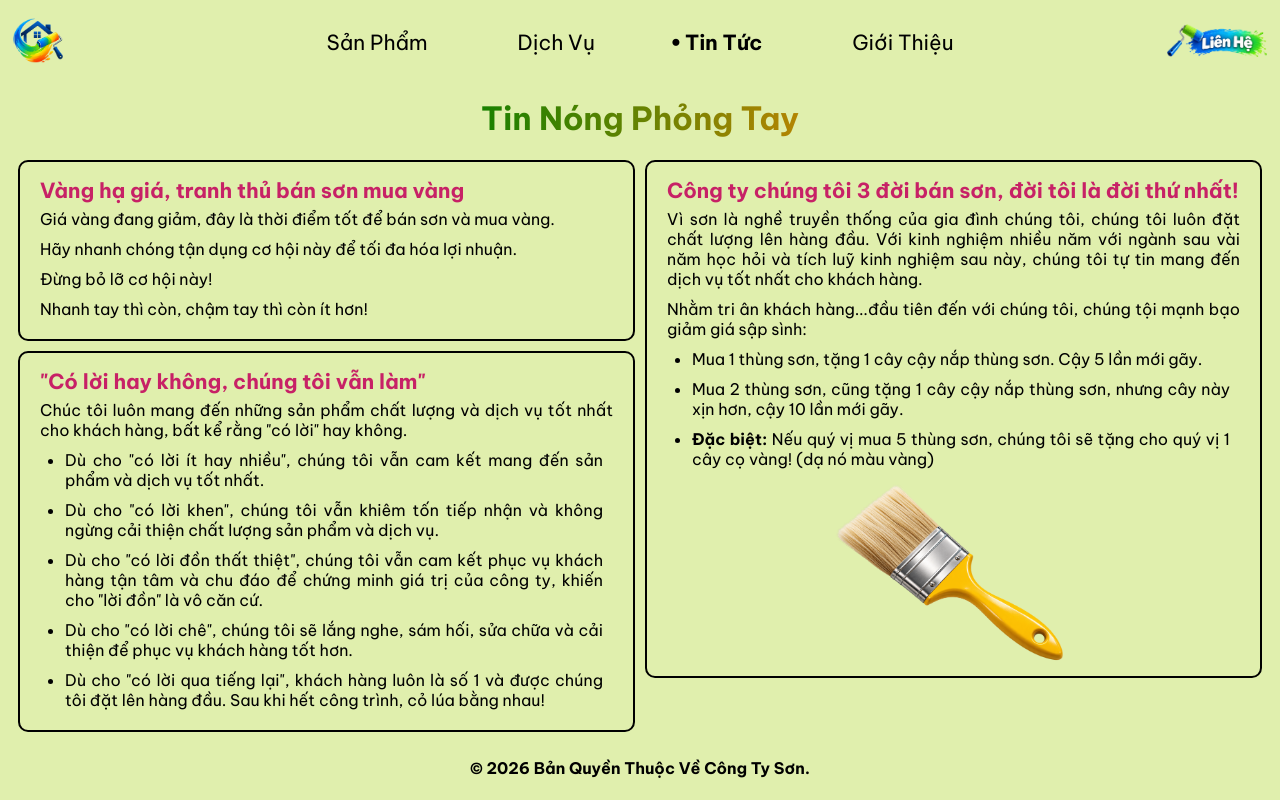
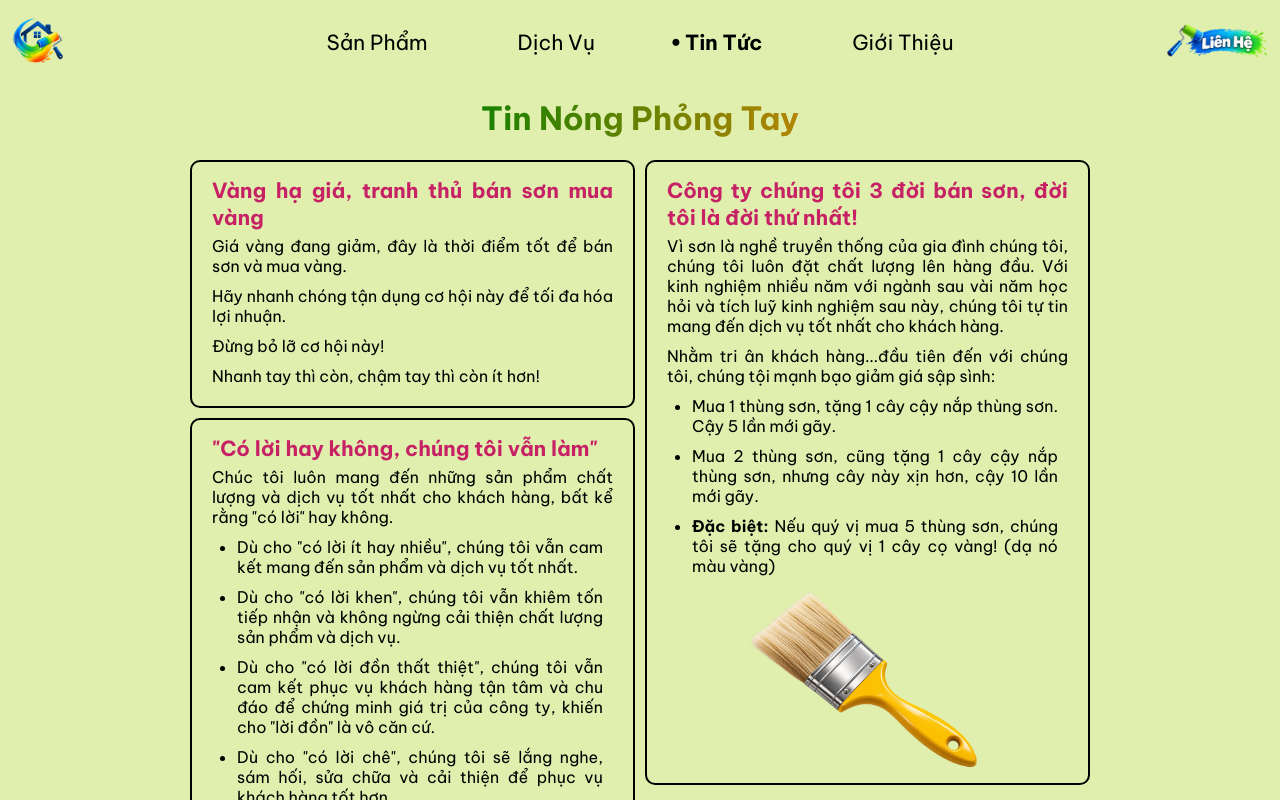
Before and after one commit to QuangDoan7/paint-company, a React (Vite) app in the folder paint-website/: page /paint-company/news in a window 1280 px wide. Shown: the top 800 px of the page. Built offline with nearby package versions, Linux system fonts and the light colour scheme.

Commit message:
#4.2: Modify News a bit

```diff
--- a/paint-website/src/styles/general.css
+++ b/paint-website/src/styles/general.css
@@ -456,6 +456,8 @@ html {
 
 .news-item-container {
     margin: 10px;
+    max-width: 900px;
+    margin: 10px auto;
 }
 
 .news-item {
```
